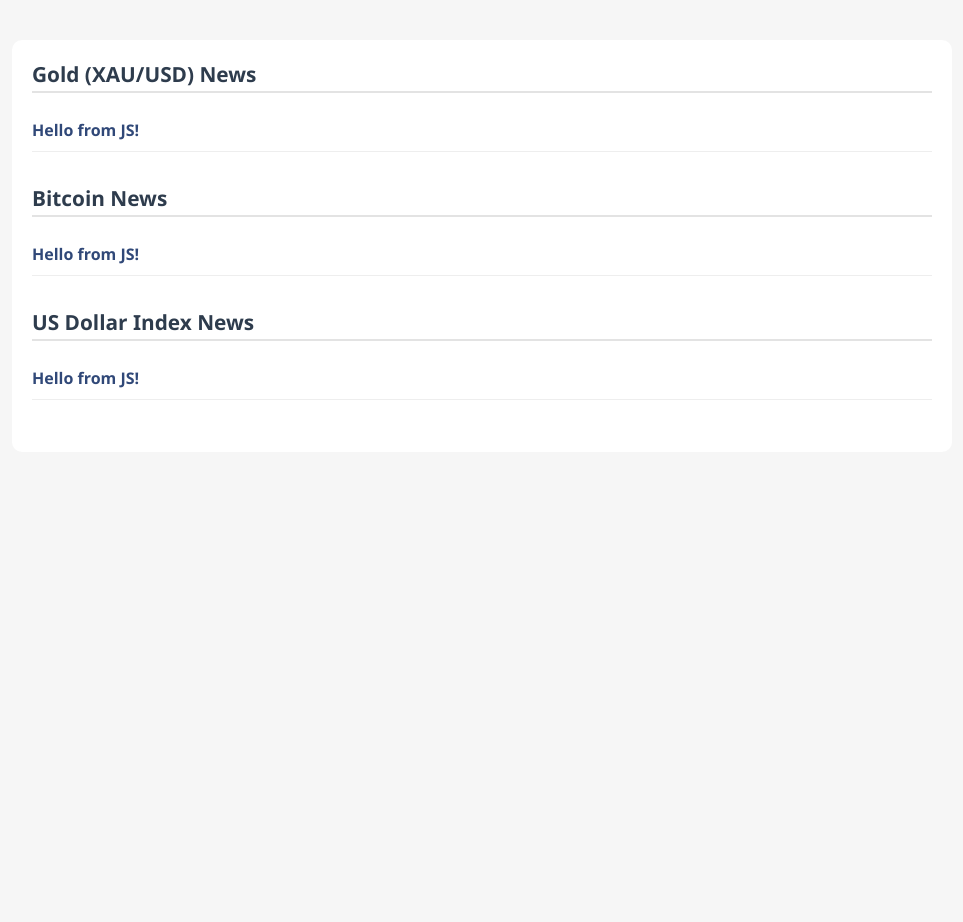
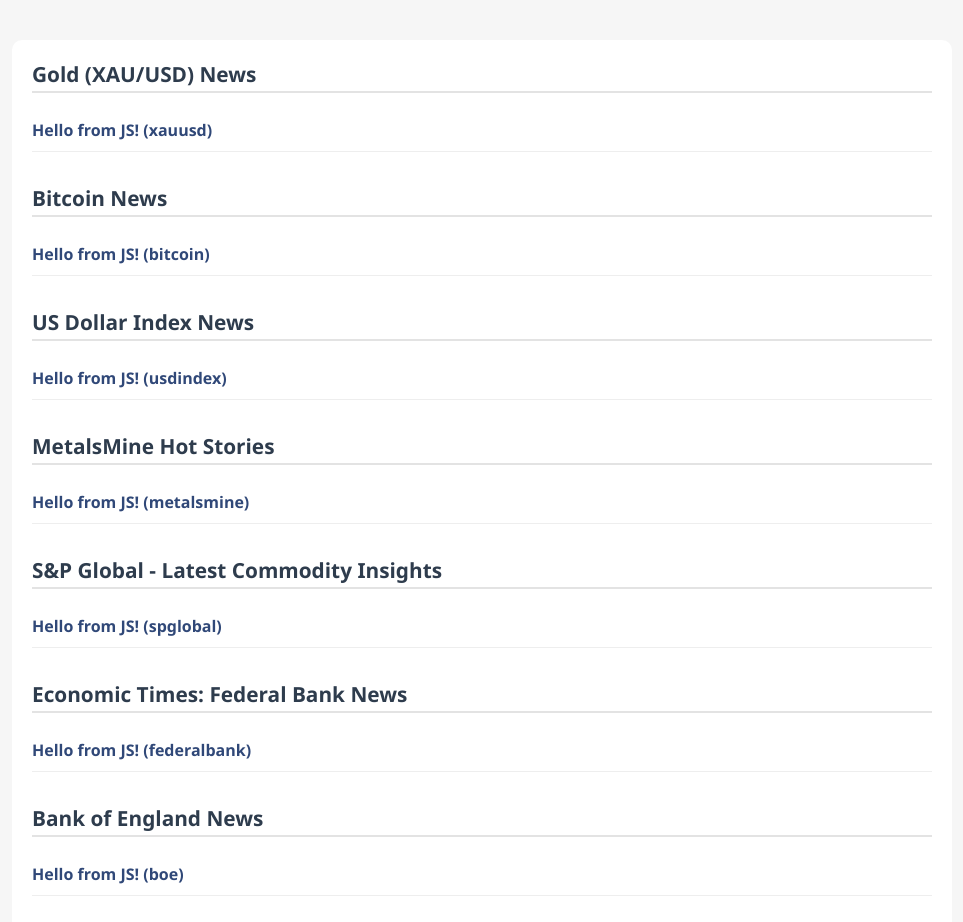
Before and after one commit to XxhuntlyxX/lovable-news-dashboard, a plain HTML site: page Public/index.html in a window 1280 px wide. Shown: the whole page, without its empty margins (158-1121 px from the left). Before the commit the page ends 800 px from the top, so only its background shows below. Drawn offline with Linux system fonts and the light colour scheme.

Commit message:
modification 5

```diff
--- a/Public/dashboard-news.js
+++ b/Public/dashboard-news.js
@@ -1,6 +1,17 @@
-alert("dashboard-news.js loaded!"); // Remove this line when you see it working
+// Show a test message in every updates-list section for all news outlets
+const outlets = [
+  'xauusd',        // Gold (XAU/USD) News
+  'bitcoin',       // Bitcoin News
+  'usdindex',      // US Dollar Index News
+  'metalsmine',    // MetalsMine Hot Stories
+  'spglobal',      // S&P Global - Latest Commodity Insights
+  'federalbank',   // Economic Times: Federal Bank News
+  'boe'            // Bank of England News
+];
 
-// Example: Just to show the JS is working, add a headline to each section.
-document.querySelectorAll('.updates-list').forEach(function(ul) {
-  ul.innerHTML = '<li class="update-item"><div class="update-title">Hello from JS!</div></li>';
+outlets.forEach(feed => {
+  const ul = document.querySelector(`[data-feed="${feed}"]`);
+  if (ul) {
+    ul.innerHTML = `<li class="update-item"><div class="update-title">Hello from JS! (${feed})</div></li>`;
+  }
 });
--- a/Public/index.html
+++ b/Public/index.html
@@ -20,6 +20,22 @@
             <div class="section-header">US Dollar Index News</div>
             <ul class="updates-list" data-feed="usdindex"></ul>
         </section>
+        <section class="section" id="metalsmine-news">
+            <div class="section-header">MetalsMine Hot Stories</div>
+            <ul class="updates-list" data-feed="metalsmine"></ul>
+        </section>
+        <section class="section" id="spglobal-news">
+            <div class="section-header">S&P Global - Latest Commodity Insights</div>
+            <ul class="updates-list" data-feed="spglobal"></ul>
+        </section>
+        <section class="section" id="federalbank-news">
+            <div class="section-header">Economic Times: Federal Bank News</div>
+            <ul class="updates-list" data-feed="federalbank"></ul>
+        </section>
+        <section class="section" id="boe-news">
+            <div class="section-header">Bank of England News</div>
+            <ul class="updates-list" data-feed="boe"></ul>
+        </section>
     </div>
     <script src="dashboard-news.js"></script>
 </body>
```
